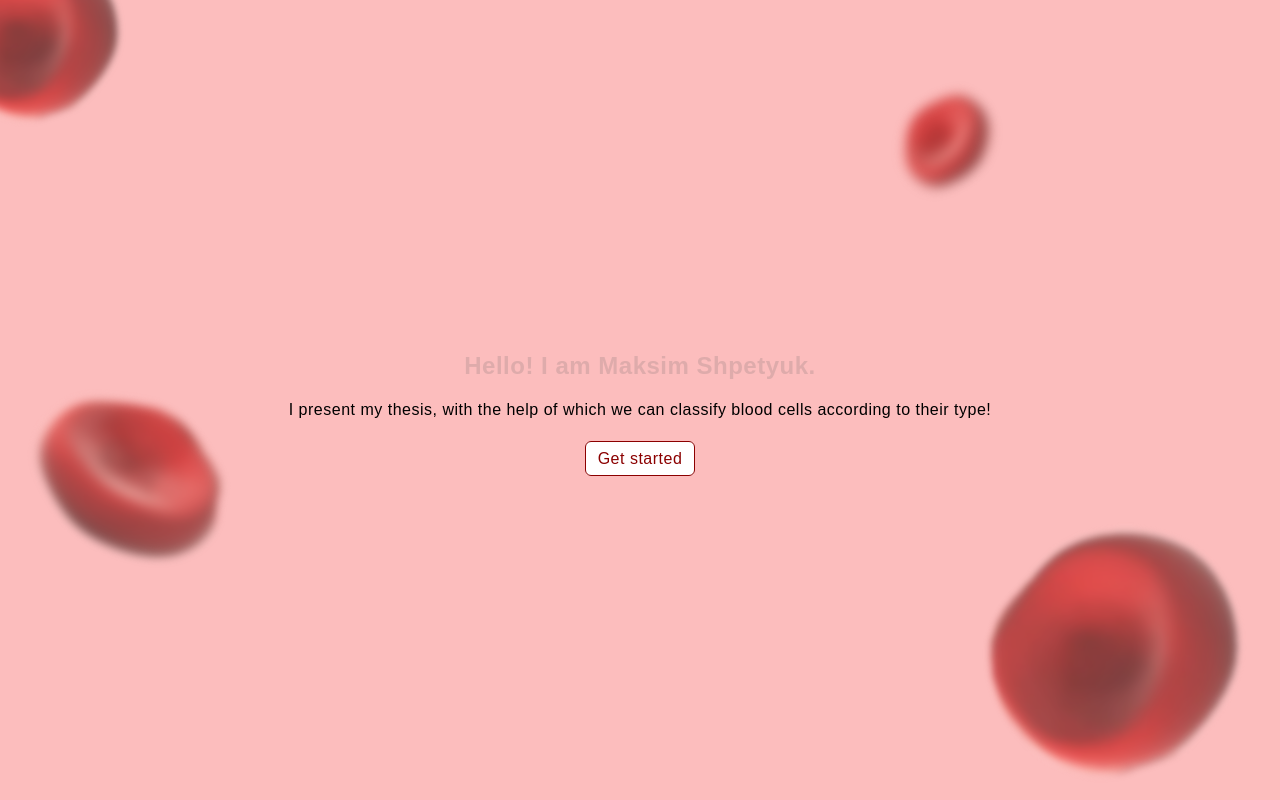
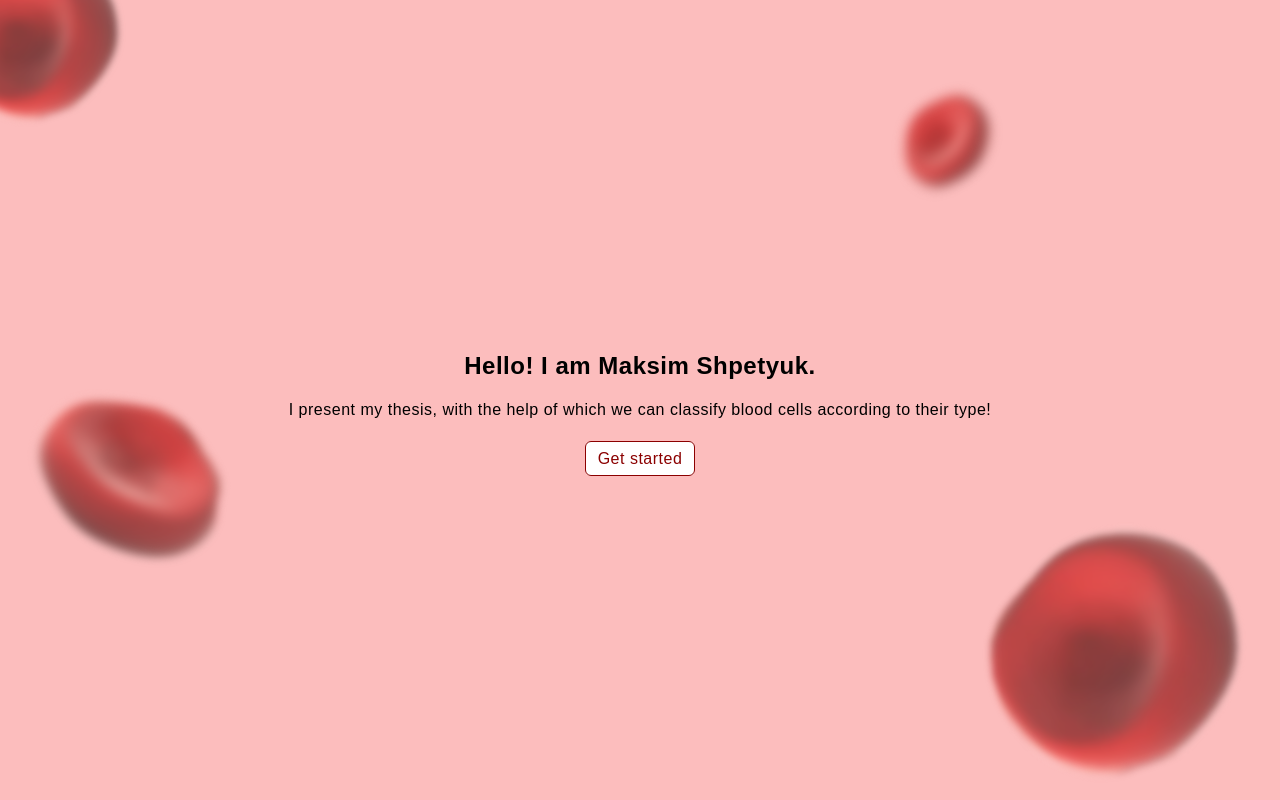
Before and after one commit to futornoi/BloodCell-Classification_Client, a React (Create React App) app: page / in a window 1280 px wide. Built offline with nearby package versions, Linux system fonts and the light colour scheme; a web font is replaced by a local one.

Commit message:
fix title

```diff
--- a/src/index.scss
+++ b/src/index.scss
@@ -21,7 +21,6 @@ body {
 
 h1, h2, h3, h4, h5, h6 {
 	font-size: inherit;
-	color: rgba(206, 162, 162, 0.65);
 }
 
 code {
```
